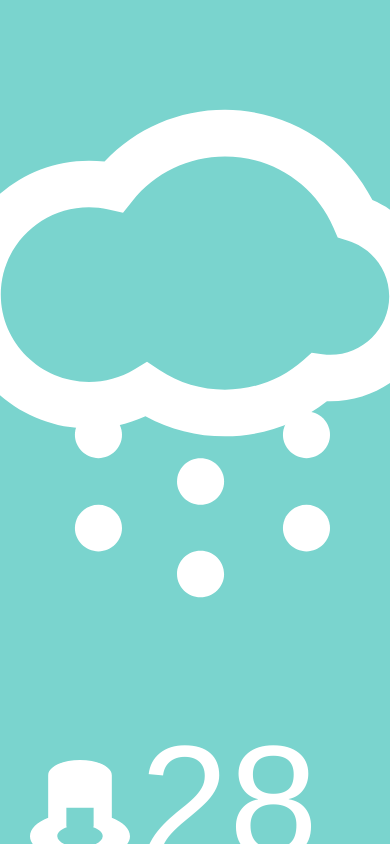
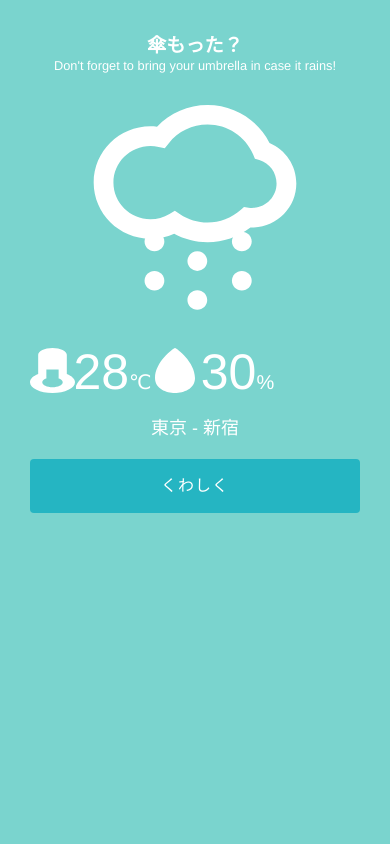
Before and after one commit to kimura-m-29/with-umbrella, a plain HTML site: page mock/rain.html in a window 390 px wide. Drawn offline with Linux system fonts and the light colour scheme.

Commit message:
iphone5実機に合わせてサイズ調整、修正

```diff
--- a/mock/rain.html
+++ b/mock/rain.html
@@ -8,90 +8,28 @@
   <link rel="stylesheet" href="lib/onsen/css/onsenui.css">
   <link rel="stylesheet" href="lib/onsen/css/topcoat-mobile-onsen-blue.css">
   <link rel="stylesheet" href="styles/app.css"/>
+  <link rel="stylesheet" href="styles/weather.css">
 
   <script src="lib/onsen/js/angular/angular.js"></script>
   <script src="lib/onsen/js/onsenui.js"></script>
   <script src="js/app.js"></script>
-
-
-<style>
-    body{
-        background-color :#7ad4ce;
-    }
-    div#wrapper{
-        width: 100%;
-        margin: 0 auto;
-        text-align: left;
-        font-family: "Alright Sans", "Helvetica Neue", Helvetica, sans-serif;
-        font-size:1em;
-        color : #ffffff;
-    }
-    div.weather{
-        background: url(svg/weather/rain.svg) no-repeat;
-        background-position:center;
-        width:100%; height:550px;
-        margin: 80px 0px 80px 0px;
-    }
-    .txt{
-        margin: 0px 30px;
-    }
-    .txt_japanese{
-        font-size:30px;
-    }
-    .txt_temp{
-        font-size:10em;
-    }
-    .txt_temp > .unit{
-        font-size:0.4em;
-    }
-
-    .icon{
-        height:200px; width:400px;
-        padding: 0px 0px 0px 110px;
-        font-size:10em;
-        float:left;
-    }
-    .icon_temp{
-        background:url(svg/weather/temp2.svg) no-repeat;
-        background-position:left;
-        background-size:100px 100px;
-    }
-    .icon_prec{
-        background:url(svg/weather/prec.svg) no-repeat;
-        background-position:left;
-        background-size:100px 100px;
-    }
-
-    .clear{
-        clear:left;
-    }
-    .b_20{
-        margin: 0px 0px 20px 0px;
-    }
-    .b_50{
-        margin: 0px 0px 50px 0px;
-    }
-
-</style>
-</head>
+  </head>
 
 <body>
 <div id="wrapper">
+	<div class="txt">
+		<div class="txt_notice">傘もった？</div>
+		<div class="txt_notice_sub">Don't forget to bring your umbrella in case it rains!</div>
+	</div>
 	<div class="weather">
 	</div>
 
 	<div class="txt">
-        <div class="icon icon_temp b_50">28</div>
-        <div class="icon icon_prec b_50">30</div>
-	    <div class="clear txt_japanese b_50">東京 - 新宿</div>
+		<div class="icon icon_temp b_20">28<span class="txt_unit">℃</span></div>
+        <div class="icon icon_prec b_20">30<span class="txt_unit">%</span></div>
+	    <div class="clear txt_place b_20">東京 - 新宿</div>
+        <button class="topcoat-button--large">くわしく</button>
 	</div>
-
-
-
-<!--          <ons-button ng-click="ons.navigator.pushPage('page2.html')">Push Page 2</ons-button>  -->
-
-    </ons-navigator>
-  </ons-screen>
 </div>
 </body>
 </html>
--- /dev/null
+++ b/mock/styles/weather.css
@@ -0,0 +1,67 @@
+    body{
+        background-color :#7ad4ce;
+		text-align: center;
+    }
+    #wrapper{
+        width: 100%;
+        margin: 0 auto;
+        text-align: left;
+        font-size:1em;
+        color : #ffffff;
+    }
+    div.weather{
+        background: url(../svg/weather/rain.svg) no-repeat;
+		background-size:contain;
+        background-position:center;
+        width:90%; height:210px;
+        margin: 0px auto;
+    }
+    .txt{
+        margin: 30px 30px;
+        text-align:center;
+    }
+
+    .txt_place{
+        font-size:18px;
+		text-align:center;
+	}
+    .txt_temp{
+        font-size:10em;
+    }
+	.txt_notice{
+	    font-size:1.2em;
+		font-weight:bold;
+	}
+	.txt_notice_sub{
+	    font-size:0.8em;
+	}
+    .icon{
+        height:50px; width:125px;
+        padding: 0px 0px 0px 40px;
+        font-size:50px;
+        float:left;
+		margin: 0 auto;
+    }
+	.icon > span.txt_unit{
+	    font-size:0.4em;
+	}
+    .icon_temp{
+        background:url(../svg/weather/temp2.svg) no-repeat;
+		background-size:45px 45px;
+        background-position:left 0 bottom 0;
+    }
+    .icon_prec{
+        background:url(../svg/weather/prec.svg) no-repeat;
+		background-size:40px 45px;
+        background-position:left 0 bottom 0;
+    }
+
+    .clear{
+        clear:left;
+    }
+    .b_20{
+        margin: 0px 0px 20px 0px;
+    }
+    .b_50{
+        margin: 0px 0px 50px 0px;
+    }
```
Also changed, not shown: mock/fine.html (deleted, +0 -97 lines).
